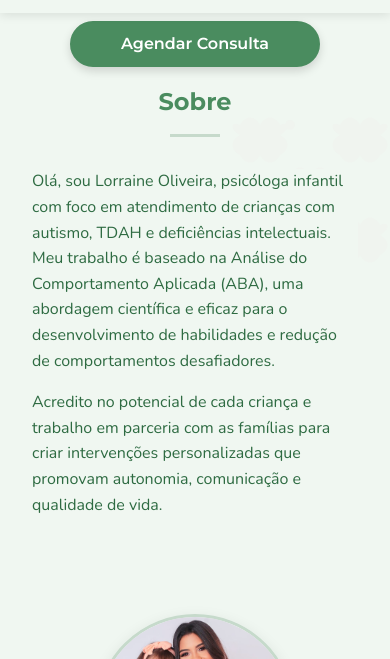
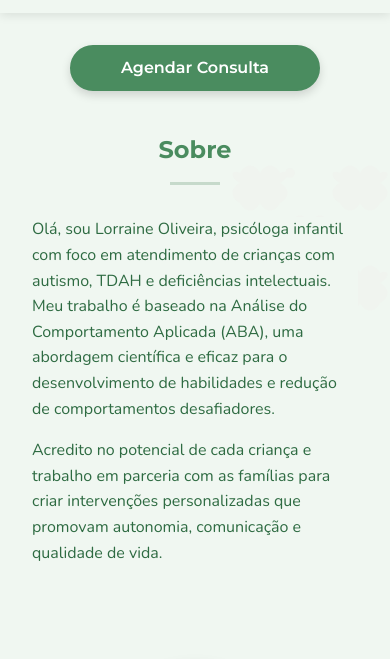
Before and after one commit to renatounai/psicologa_lorraine, a plain HTML site: page index.html in a window 390 px wide. Shown: the part 112-771 px from the top of the page. Drawn offline with nearby package versions, Linux system fonts and the light colour scheme.

Commit message:
Increase padding for schedule button container in style.css

```diff
--- a/css/style.css
+++ b/css/style.css
@@ -541,7 +541,7 @@ ul {
     }
 
     .schedule-button-container {
-        padding: 0.5rem 0;
+        padding: 2rem 0;
     }
 
     .section__title {
```
